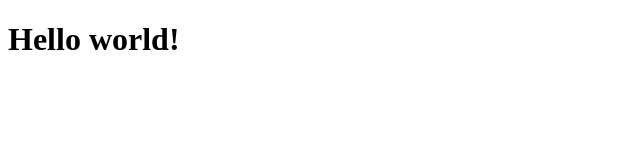
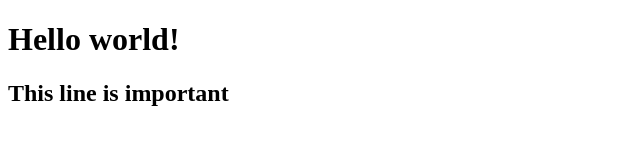
Before and after one commit to Sudharsan-M/samplerep, a plain HTML site: page index.html in a window 1280 px wide. Shown: the whole page, without its empty margins (0-640 px from the left). Drawn offline with Linux system fonts and the light colour scheme.

Commit message:
feat : this line is import

```diff
--- a/index.html
+++ b/index.html
@@ -7,5 +7,6 @@
 </head>
 <body>
   <h1>Hello world!</h1>
+  <h2>This line is important</h2>
 </body>
 </html>
```
